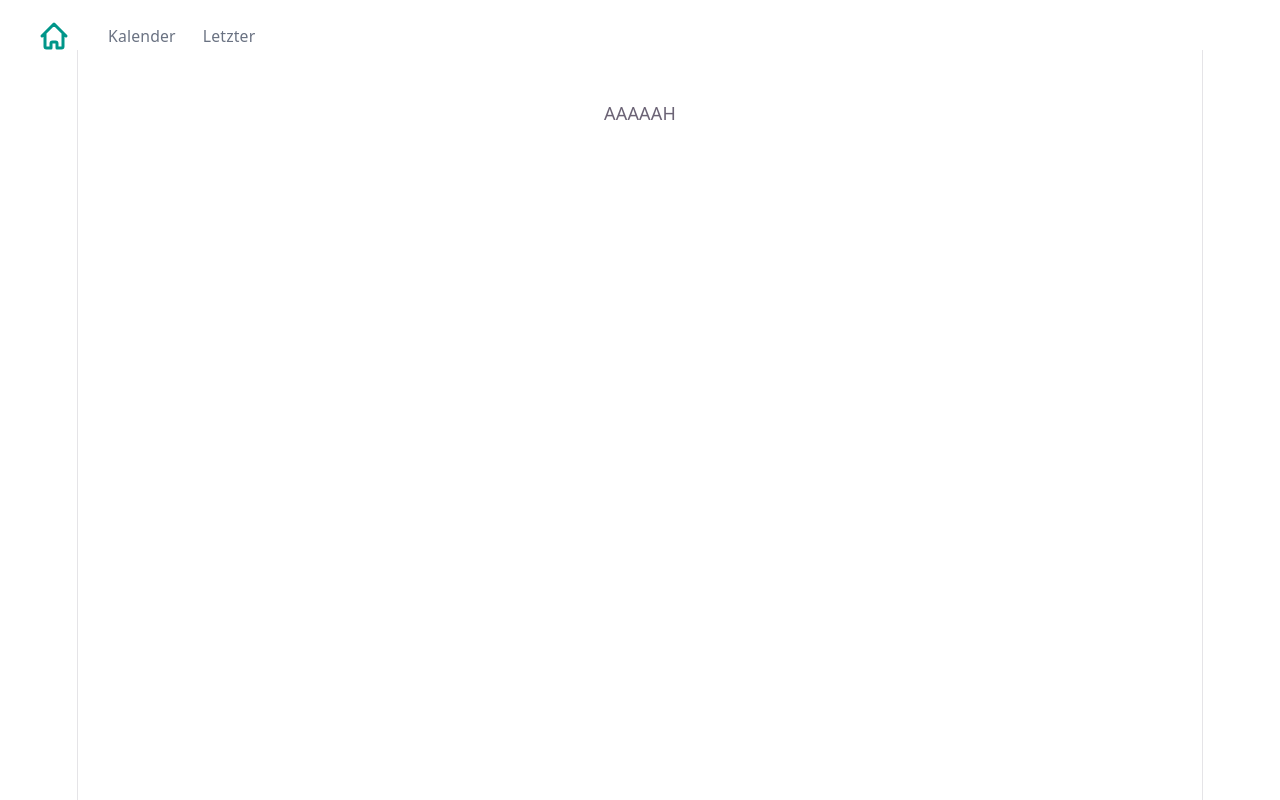
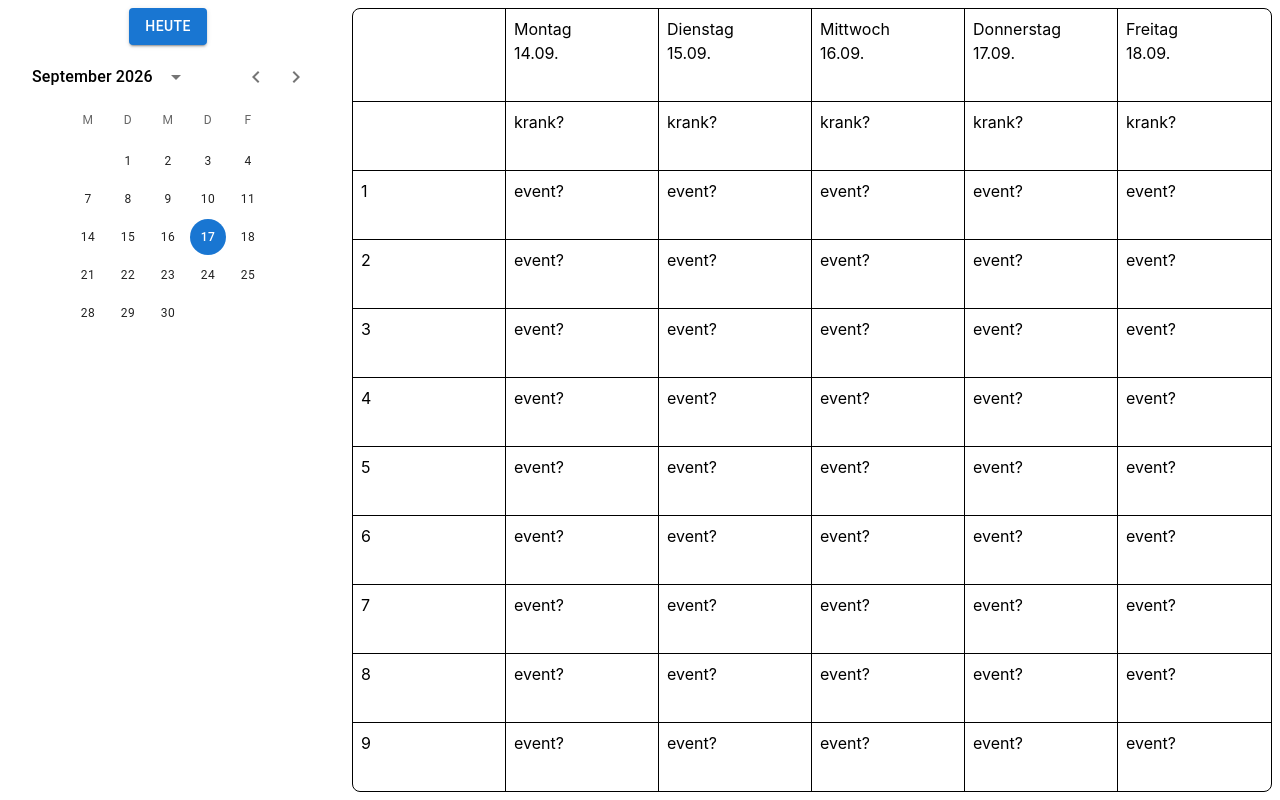
Before and after one commit to Rakhoo/tablegrade, a React (Vite) app: page /#/calendar in a window 1280 px wide. Built offline with nearby package versions, Linux system fonts and the light colour scheme.

Commit message:
Built my own calendar, because everything is stupid

```diff
--- a/package.json
+++ b/package.json
@@ -10,7 +10,12 @@
     "preview": "vite preview"
   },
   "dependencies": {
+    "@emotion/react": "^11.14.0",
+    "@emotion/styled": "^11.14.1",
+    "@mui/material": "^9.4.0",
+    "@mui/x-date-pickers": "^9.13.0",
     "@tailwindcss/vite": "^4.3.3",
+    "date-fns": "^4.4.0",
     "react": "^19.2.8",
     "react-dom": "^19.2.8",
     "react-router": "^8.4.0",
--- a/src/App.css
+++ /dev/null
@@ -1,10 +0,0 @@
-@import "tailwindcss";
-
-#title-bar {
-  position: fixed;
-  left: env(titlebar-area-x, 0);
-  top: env(titlebar-area-y, 0);
-  height: env(titlebar-area-height, 50px);
-  width: env(titlebar-area-width, 100%);
-  app-region: drag;
-}
--- /dev/null
+++ b/src/components/app/App.css
@@ -0,0 +1,7 @@
+.app-container {
+  position: absolute;
+  top: 0;
+  bottom: 0;
+  left: 0;
+  right: 0;
+}
--- a/src/App.tsx
+++ b/src/components/app/App.tsx
@@ -1,4 +1,5 @@
 import "./App.css";
+import { StrictMode } from "react";
 import { NavLink } from "react-router";
 import { Outlet } from "react-router";
 
@@ -19,7 +20,7 @@ function Header() {
   ));
 
   return (
-    <>
+    <StrictMode>
       <header id="title-bar" className="bg-white">
         <div className="mx-auto flex h-16 max-w-7xl items-center gap-8 px-4 sm:px-6 lg:px-8">
           <NavLink className="block text-teal-600" to="/">
@@ -74,14 +75,16 @@ function Header() {
       <div style={{ marginTop: "100px" }}>
         <Outlet />
       </div>
-    </>
+    </StrictMode>
   );
 }
 
 function App() {
   return (
     <>
-      <Header />
+      <div className="app-container">
+        <Outlet />
+      </div>
     </>
   );
 }
--- /dev/null
+++ b/src/components/app/index.tsx
@@ -0,0 +1,3 @@
+import App from "./App.tsx";
+
+export default App;
--- /dev/null
+++ b/src/components/calendar/Calendar.css
@@ -0,0 +1,26 @@
+.calendar > div {
+  padding: calc(var(--spacing) * 2);
+}
+
+.calendar > :nth-child(6n) {
+  border-inline-style: unset !important;
+}
+
+.calendar > :nth-child(n + 61) {
+  border-bottom-style: unset !important;
+}
+
+.calendar > .active {
+  background-color: var(--color-pink-200);
+}
+
+.cal-wrapper .MuiPickersLayout-actionBar,
+.cal-wrapper .MuiDayCalendar-weekDayLabel:nth-child(n + 6),
+.cal-wrapper .MuiPickerDay-root.Mui-disabled,
+.cal-wrapper
+  .MuiDayCalendar-weekContainer:has(
+    > .MuiPickerDay-dayOutsideMonth
+      + .MuiPickerDay-root.MuiButtonBase-root.Mui-disabled
+  ) {
+  display: none !important;
+}
--- /dev/null
+++ b/src/components/calendar/Calendar.tsx
@@ -0,0 +1,97 @@
+import "./Calendar.css";
+import { useState } from "react";
+import { LocalizationProvider } from "@mui/x-date-pickers/LocalizationProvider";
+import { AdapterDateFns } from "@mui/x-date-pickers/AdapterDateFns";
+import { StaticDatePicker } from "@mui/x-date-pickers";
+import { de } from "date-fns/locale/de";
+import { Button } from "@mui/material";
+
+const daysOfWeek = ["Montag", "Dienstag", "Mittwoch", "Donnerstag", "Freitag"];
+
+export default function Calendar() {
+  const today = new Date();
+  if (today.getDay() == 0 || today.getDay() == 6) {
+    today.setDate(today.getDate() + 1 + (today.getDay() % 5));
+  }
+  const [currentDate, setCurrentDate] = useState(today);
+  const innerCal = new Array<any[]>(11)
+    .fill(new Array(6).fill(null))
+    .map((value, outerIndex) =>
+      value.map((_, innerIndex) => {
+        const key = outerIndex + "-" + innerIndex;
+        if (outerIndex == 0) {
+          if (innerIndex == 0) return <div key={key}></div>;
+          const date = new Date(currentDate);
+          date.setDate(date.getDate() + (innerIndex - currentDate.getDay()));
+          return (
+            <div
+              className={
+                innerIndex == currentDate.getDay() ? "active" : undefined
+              }
+              key={key}
+            >
+              <div>{daysOfWeek[innerIndex - 1]}</div>
+              <div>
+                {date.toLocaleDateString("de-DE", {
+                  month: "2-digit",
+                  day: "2-digit",
+                })}
+              </div>
+            </div>
+          );
+        }
+        if (innerIndex == 0) {
+          return <div key={key}>{outerIndex > 1 ? outerIndex - 1 : ""}</div>;
+        }
+        return <div key={key}>{outerIndex > 1 ? "event?" : "krank?"}</div>;
+      }),
+    )
+    .flat();
+
+  return (
+    <div className="cal-wrapper h-screen flex flex-row justify-start gap-2">
+      <div className="flex flex-col justify-start items-center w-min p-2">
+        <Button variant="contained" onClick={() => setCurrentDate(new Date())}>
+          Heute
+        </Button>
+        <LocalizationProvider dateAdapter={AdapterDateFns} adapterLocale={de}>
+          <StaticDatePicker
+            displayStaticWrapperAs="desktop"
+            value={currentDate}
+            onChange={(value) => setCurrentDate(value || new Date())}
+            onMonthChange={(month) => {
+              if (
+                month.getMonth() != currentDate.getMonth() ||
+                month.getFullYear() != currentDate.getFullYear()
+              ) {
+                const today = new Date();
+                if (
+                  month.getMonth() == today.getMonth() &&
+                  month.getFullYear() == today.getFullYear()
+                ) {
+                  if (today.getDay() == 0 || today.getDay() == 6) {
+                    today.setDate(today.getDate() + 1 + (today.getDay() % 5));
+                  }
+                  setCurrentDate(today);
+                } else {
+                  if (month.getDay() == 0 || month.getDay() == 6) {
+                    month.setDate(month.getDate() + 1 + (month.getDay() % 5));
+                  }
+                  setCurrentDate(month);
+                }
+              }
+            }}
+            shouldDisableDate={(day) => {
+              const dayOfWeek = day.getDay();
+              return dayOfWeek == 6 || dayOfWeek == 0;
+            }}
+          />
+        </LocalizationProvider>
+      </div>
+
+      <div className="calendar w-full h-auto m-2 border rounded-lg grid grid-cols-6 divide-x-1 divide-y-1">
+        {innerCal}
+      </div>
+    </div>
+  );
+}
--- /dev/null
+++ b/src/components/calendar/index.tsx
@@ -0,0 +1,3 @@
+import Calendar from "./Calendar.tsx";
+
+export default Calendar;
--- a/src/index.css
+++ b/src/index.css
@@ -1,111 +1 @@
-:root {
-  --text: #6b6375;
-  --text-h: #08060d;
-  --bg: #fff;
-  --border: #e5e4e7;
-  --code-bg: #f4f3ec;
-  --accent: #aa3bff;
-  --accent-bg: rgba(170, 59, 255, 0.1);
-  --accent-border: rgba(170, 59, 255, 0.5);
-  --social-bg: rgba(244, 243, 236, 0.5);
-  --shadow:
-    rgba(0, 0, 0, 0.1) 0 10px 15px -3px, rgba(0, 0, 0, 0.05) 0 4px 6px -2px;
-
-  --sans: system-ui, 'Segoe UI', Roboto, sans-serif;
-  --heading: system-ui, 'Segoe UI', Roboto, sans-serif;
-  --mono: ui-monospace, Consolas, monospace;
-
-  font: 18px/145% var(--sans);
-  letter-spacing: 0.18px;
-  color-scheme: light dark;
-  color: var(--text);
-  background: var(--bg);
-  font-synthesis: none;
-  text-rendering: optimizeLegibility;
-  -webkit-font-smoothing: antialiased;
-  -moz-osx-font-smoothing: grayscale;
-
-  @media (max-width: 1024px) {
-    font-size: 16px;
-  }
-}
-
-@media (prefers-color-scheme: dark) {
-  :root {
-    --text: #9ca3af;
-    --text-h: #f3f4f6;
-    --bg: #16171d;
-    --border: #2e303a;
-    --code-bg: #1f2028;
-    --accent: #c084fc;
-    --accent-bg: rgba(192, 132, 252, 0.15);
-    --accent-border: rgba(192, 132, 252, 0.5);
-    --social-bg: rgba(47, 48, 58, 0.5);
-    --shadow:
-      rgba(0, 0, 0, 0.4) 0 10px 15px -3px, rgba(0, 0, 0, 0.25) 0 4px 6px -2px;
-  }
-
-  #social .button-icon {
-    filter: invert(1) brightness(2);
-  }
-}
-
-#root {
-  width: 1126px;
-  max-width: 100%;
-  margin: 0 auto;
-  text-align: center;
-  border-inline: 1px solid var(--border);
-  min-height: 100svh;
-  display: flex;
-  flex-direction: column;
-  box-sizing: border-box;
-}
-
-body {
-  margin: 0;
-}
-
-h1,
-h2 {
-  font-family: var(--heading);
-  font-weight: 500;
-  color: var(--text-h);
-}
-
-h1 {
-  font-size: 56px;
-  letter-spacing: -1.68px;
-  margin: 32px 0;
-  @media (max-width: 1024px) {
-    font-size: 36px;
-    margin: 20px 0;
-  }
-}
-h2 {
-  font-size: 24px;
-  line-height: 118%;
-  letter-spacing: -0.24px;
-  margin: 0 0 8px;
-  @media (max-width: 1024px) {
-    font-size: 20px;
-  }
-}
-p {
-  margin: 0;
-}
-
-code,
-.counter {
-  font-family: var(--mono);
-  display: inline-flex;
-  border-radius: 4px;
-  color: var(--text-h);
-}
-
-code {
-  font-size: 15px;
-  line-height: 135%;
-  padding: 4px 8px;
-  background: var(--code-bg);
-}
+@import "tailwindcss";
--- a/src/main.tsx
+++ b/src/main.tsx
@@ -1,8 +1,9 @@
 import { createRoot } from "react-dom/client";
-import { createHashRouter } from "react-router";
+import { createHashRouter, redirect } from "react-router";
 import { RouterProvider } from "react-router/dom";
 import "./index.css";
-import App from "./App.tsx";
+import App from "./components/app";
+import Calendar from "./components/calendar";
 
 const router = createHashRouter([
   {
@@ -10,9 +11,14 @@ const router = createHashRouter([
     Component: App,
     children: [
       {
-        path: "/calendar",
-        element: <div>AAAAAH</div>,
-      },{
+        path: "/",
+        loader: () => redirect("calendar"),
+      },
+      {
+        path: "calendar",
+        Component: Calendar,
+      },
+      {
         path: "*",
         element: <div>Error</div>,
       },
--- a/vite.config.ts
+++ b/vite.config.ts
@@ -5,7 +5,7 @@ import { VitePWA } from "vite-plugin-pwa";
 
 // https://vite.dev/config/
 export default defineConfig({
-  base: "tablegrade",
+  base: "/tablegrade",
   plugins: [
     react(),
     tailwindcss(),
```
Also changed, not shown: 1 other file (tests, documents, lock files or other folders).
